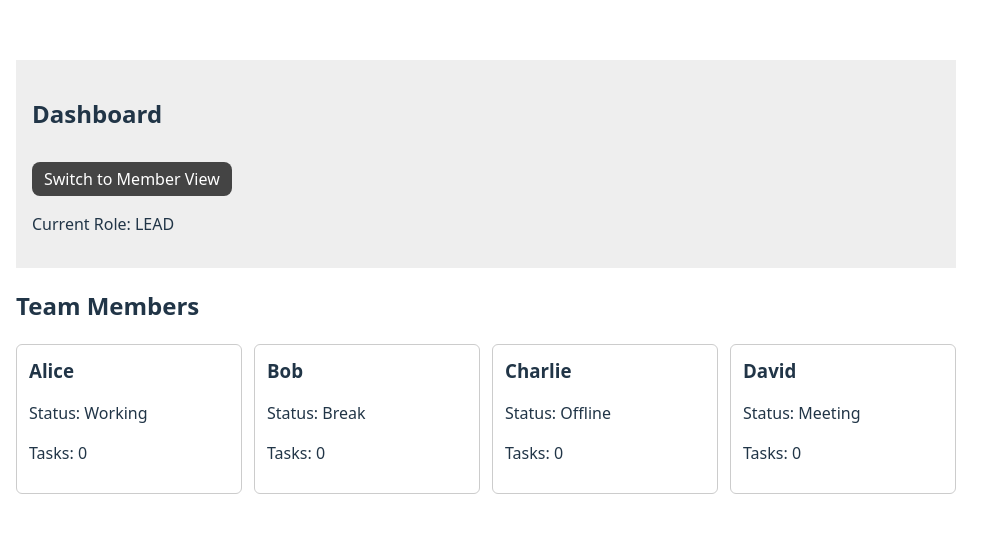
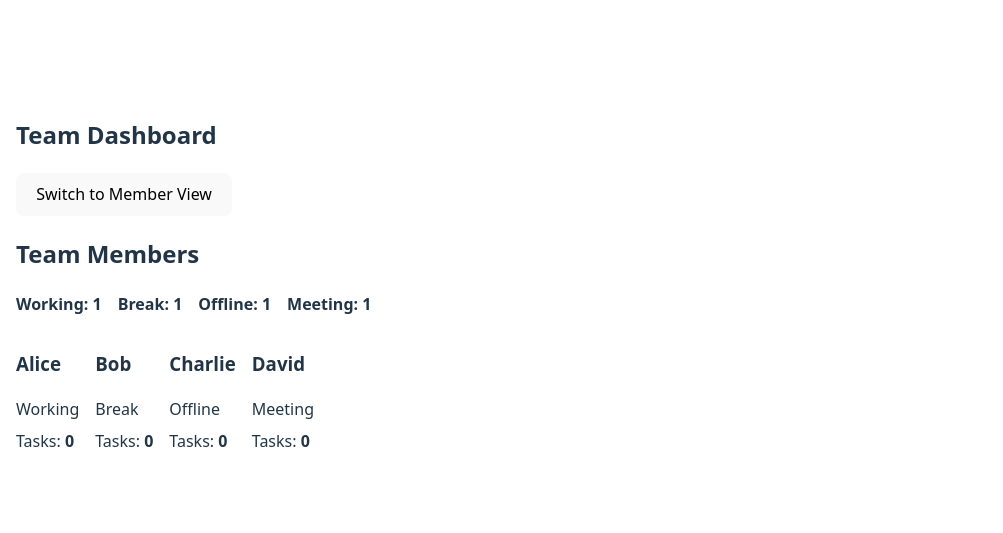
Before and after one commit to Subisticated/appversal-dashboard, a React (Vite) app: page / in a window 1280 px wide. Shown: the part 117-650 px from the top of the page, without its empty margins (0-1003 px from the left). Built offline with nearby package versions, Linux system fonts and the light colour scheme.

Commit message:
added global styling and improved lead side ui

```diff
--- a/src/components/Header.jsx
+++ b/src/components/Header.jsx
@@ -5,27 +5,17 @@ export default function Header() {
   const role = useSelector((state) => state.role.currentRole);
   const dispatch = useDispatch();
 
-  const toggleRole = () => {
-    dispatch(switchRole(role === "lead" ? "member" : "lead"));
-  };
-
   return (
-    <header style={{ padding: "1rem", background: "#eee" }}>
-      <h2>Dashboard</h2>
-      <button
-        onClick={toggleRole}
-        style={{
-          marginTop: "10px",
-          padding: "6px 12px",
-          background: "#444",
-          color: "#fff",
-          border: "none",
-          cursor: "pointer",
-        }}
-      >
-        Switch to {role === "lead" ? "Member" : "Lead"} View
-      </button>
-      <p>Current Role: {role.toUpperCase()}</p>
+    <header className="header">
+      <h2>Team Dashboard</h2>
+      <div>
+        <button
+          className="button"
+          onClick={() => dispatch(switchRole(role === "lead" ? "member" : "lead"))}
+        >
+          Switch to {role === "lead" ? "Member" : "Lead"} View
+        </button>
+      </div>
     </header>
   );
 }
--- a/src/components/MemberCard.jsx
+++ b/src/components/MemberCard.jsx
@@ -1,15 +1,13 @@
 export default function MemberCard({ member }) {
   return (
-    <div style={{
-      border: "1px solid #ccc",
-      borderRadius: "6px",
-      padding: "12px",
-      width: "200px",
-      marginBottom: "12px"
-    }}>
-      <h3 style={{ margin: 0 }}>{member.name}</h3>
-      <p>Status: {member.status}</p>
-      <p>Tasks: {member.tasks.length}</p>
+    <div className="card">
+      <h3>{member.name}</h3>
+      <span className={`status-tag status-${member.status.toLowerCase()}`}>
+        {member.status}
+      </span>
+      <p style={{ marginTop: "8px" }}>
+        Tasks: <strong>{member.tasks.length}</strong>
+      </p>
     </div>
   );
 }
--- /dev/null
+++ b/src/components/StatusSummary.jsx
@@ -0,0 +1,23 @@
+import { useSelector } from "react-redux";
+
+export default function StatusSummary() {
+  const members = useSelector((state) => state.members);
+
+  const statusCount = members.reduce(
+    (acc, m) => {
+      acc[m.status] = (acc[m.status] || 0) + 1;
+      return acc;
+    },
+    {}
+  );
+
+  return (
+    <div style={{ margin: "1rem 0", fontWeight: "bold" }}>
+      {Object.entries(statusCount).map(([status, count]) => (
+        <span key={status} style={{ marginRight: "1rem" }}>
+          {status}: {count}
+        </span>
+      ))}
+    </div>
+  );
+}
--- a/src/pages/Dashboard.jsx
+++ b/src/pages/Dashboard.jsx
@@ -1,21 +1,28 @@
 import { useSelector } from "react-redux";
 import MemberCard from "../components/MemberCard";
+import StatusSummary from "../components/StatusSummary";
 
 export default function Dashboard() {
   const role = useSelector((state) => state.role.currentRole);
   const members = useSelector((state) => state.members);
 
-  if (role !== "lead")
-    return <p>Member View coming...</p>;
+  return (
+    <div className="page">
+      {role === "lead" && (
+        <>
+          <h2>Team Members</h2>
+          <StatusSummary />
+          <div style={{ display: "flex", gap: "16px", flexWrap: "wrap" }}>
+            {members.map((m) => (
+              <MemberCard key={m.id} member={m} />
+            ))}
+          </div>
+        </>
+      )}
 
-  return (
-    <div>
-      <h2>Team Members</h2>
-      <div style={{ display: "flex", gap: "12px", flexWrap: "wrap" }}>
-        {members.map((m) => (
-          <MemberCard key={m.id} member={m} />
-        ))}
-      </div>
+      {role !== "lead" && (
+        <p style={{ fontSize: "18px" }}>Member View Coming...</p>
+      )}
     </div>
   );
 }
```
Also changed, not shown: src/styles.css (added).
